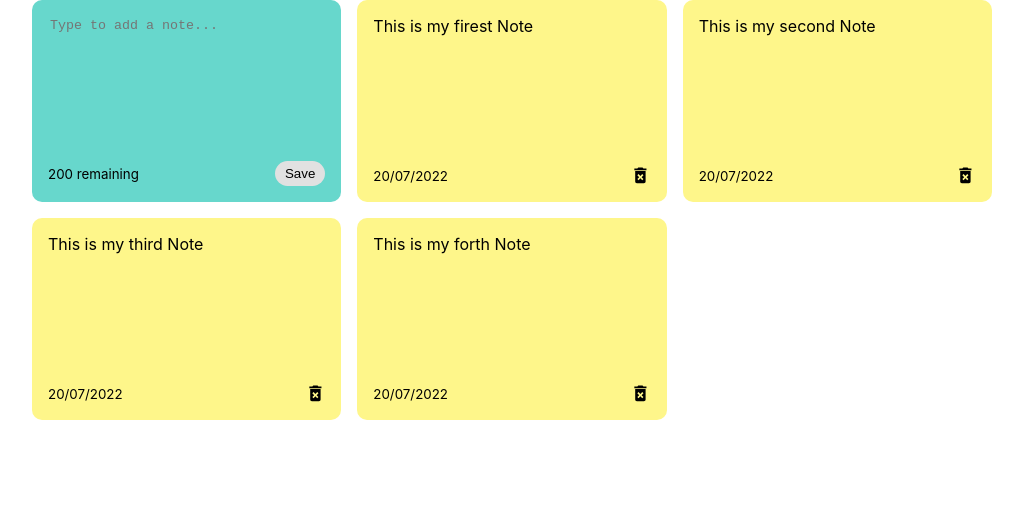
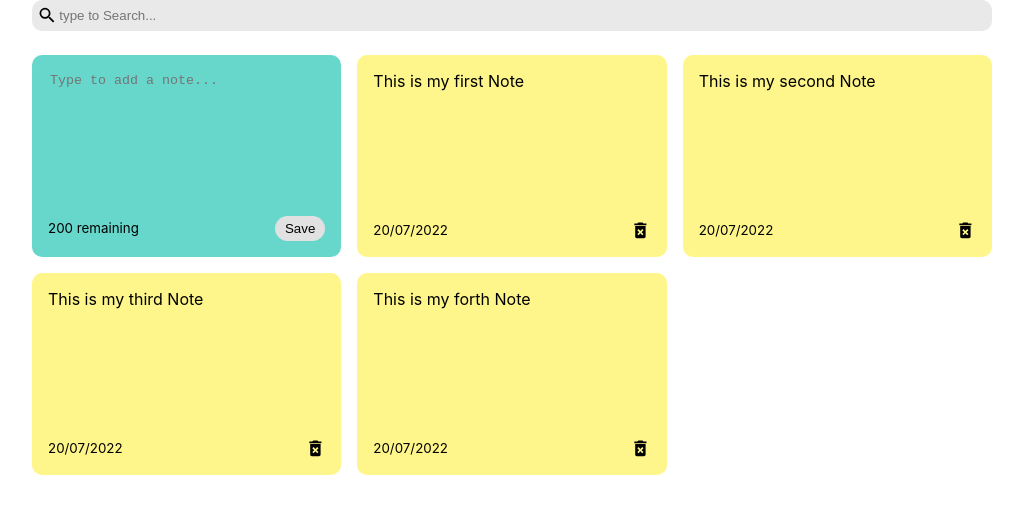
Before and after one commit to ahmadswalih/notes-app, a React (Create React App) app: page / in a window 1280 px wide. Shown: the top 514 px of the page, without its empty margins (128-1151 px from the left). Built offline with nearby package versions, Linux system fonts and the light colour scheme.

Commit message:
completed Search component and funcionality

```diff
--- a/src/App.css
+++ b/src/App.css
@@ -1,3 +1,4 @@
+@import url('https://fonts.googleapis.com/css2?family=Righteous&display=swap');
 body {
   margin: 0;
   font-family: -apple-system, BlinkMacSystemFont, 'Segoe UI',
@@ -107,3 +108,15 @@ textarea:focus {
 .search input:focus {
   outline: none;
 }
+.error-text{
+  color:rgb(215, 210, 52);
+  font-family: 'Righteous',cursive;
+  font-size: 8em;
+  text-align: center;
+  margin-top: none;
+}
+.subText{
+  text-align: center;
+  margin-top: 0;
+  font-size: 2em;
+}
--- a/src/App.js
+++ b/src/App.js
@@ -4,11 +4,12 @@ import "./App.css";
 import NoteList from "./components/NoteList";
 import { ToastContainer } from "react-toastify";
 import "react-toastify/dist/ReactToastify.css";
+import Search from "./components/Search";
 const App = () => {
   const [notes, setNotes] = useState([
     {
       id: nanoid(),
-      text: "This is my firest Note",
+      text: "This is my first Note",
       date: "20/07/2022",
     },
     {
@@ -27,7 +28,7 @@ const App = () => {
       date: "20/07/2022",
     },
   ]);
-
+  const [searchText, setSearchText] = useState("");
   //AddNotes Function
   const addNotes = (text) => {
     const date = new Date();
@@ -48,11 +49,14 @@ const App = () => {
   return (
     <div className="container">
       <ToastContainer />
+      <Search handleSearch={setSearchText} />
       <NoteList
         deleteHandle={DeletNotes}
         addNotes={addNotes}
         setNotes={setNotes}
-        notes={notes}
+        notes={notes.filter((note) =>
+          note.text.toLowerCase().includes(searchText)
+        )}
       />
     </div>
   );
--- a/src/components/NoteList.js
+++ b/src/components/NoteList.js
@@ -6,9 +6,15 @@ const NoteList = ({ notes, addNotes, deleteHandle }) => {
   return (
     <div className="notes-list">
       <AddNote addNotes={addNotes} />
-      {notes.map((note) => (
-        <Note deleteHandle={deleteHandle} key={note.id} note={note} />
-      ))}
+      {notes.length > 0 ? (
+        notes.map((note) => (
+          <Note deleteHandle={deleteHandle} key={note.id} note={note} />
+        ))
+      ) : (
+        <div>
+          <p className="error-text">404</p>
+        </div>
+      )}
     </div>
   );
 };
--- /dev/null
+++ b/src/components/Search.js
@@ -0,0 +1,17 @@
+import React from "react";
+import { MdSearch } from "react-icons/md";
+
+const Search = ({ handleSearch }) => {
+  return (
+    <div className="search">
+      <MdSearch className="search-icons" size="1.3em" />
+      <input
+        onChange={(e) => handleSearch(e.target.value)}
+        type="text"
+        placeholder="type to Search..."
+      />
+    </div>
+  );
+};
+
+export default Search;
```
